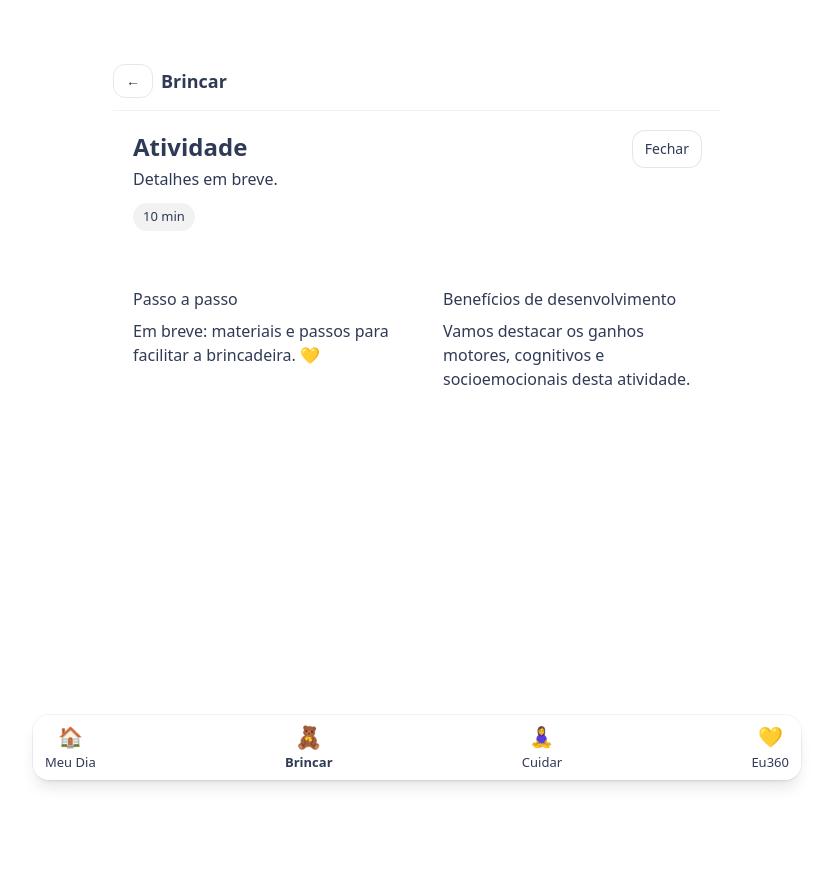
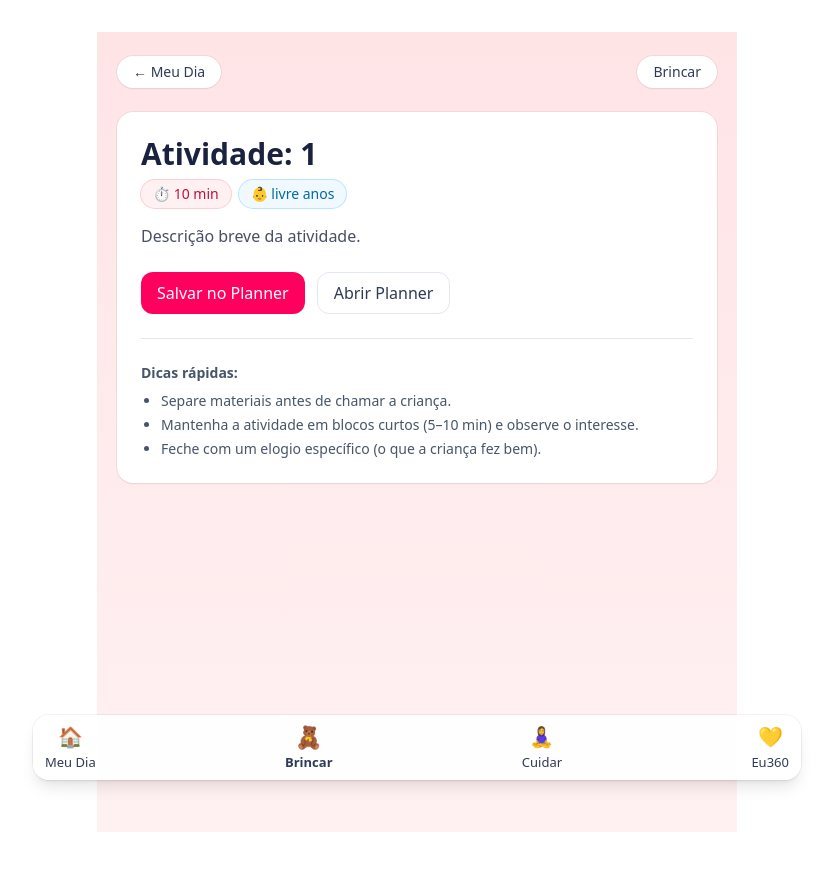
Before and after one commit to simonebrusco/materna360-app, a Next.js app in the folder materna360_starter/: page /brincar/1 in a window 1280 px wide. Shown: the top 870 px of the page, without its empty margins (223-1056 px from the left). Before the commit the page ends 800 px from the top, so only its background shows below. Built offline with nearby package versions, Linux system fonts and the light colour scheme.

Commit message:
Create page.jsx

```diff
--- /dev/null
+++ b/materna360_starter/app/brincar/[id]/page.jsx
@@ -0,0 +1,110 @@
+"use client";
+
+import Link from "next/link";
+import { useMemo } from "react";
+import SaveToPlannerButton from "@/components/SaveToPlannerButton";
+
+/**
+ * Página de detalhes da atividade.
+ * Não depende de lib/activities: usa catálogo interno mínimo e aceita query params (?title=&desc=&age=&time=)
+ * Ex.: /brincar/bolhas?title=Bolhas de sabão&desc=Brincar no quintal&age=2-4&time=10
+ */
+
+const CATALOG_MIN = {
+  // catálogo mínimo para fallback (adicione conforme usar)
+  bolhas: {
+    title: "Bolhas de sabão no quintal",
+    desc: "Prepare uma mistura simples e brinquem de estourar e perseguir bolhas. Trabalha coordenação e atenção.",
+    age: "2-4",
+    time: 10,
+  },
+  tesouro: {
+    title: "Caça ao tesouro em casa",
+    desc: "Esconda 5 objetos simples e crie pistas em desenho. Estimula curiosidade e resolução de problemas.",
+    age: "3-6",
+    time: 15,
+  },
+};
+
+function getParam(searchParams, key, fallback = "") {
+  const v = searchParams.get(key);
+  return v !== null ? v : fallback;
+}
+
+export default function ActivityDetail({ params, searchParams }) {
+  const id = params?.id || "atividade";
+  // next 14+ passa URLSearchParams em props; se não, reconstruímos
+  const sp = useMemo(() => {
+    try {
+      if (searchParams && typeof searchParams.get === "function") return searchParams;
+      // compat: cria a partir de window.location (client)
+      const url = typeof window !== "undefined" ? new URL(window.location.href) : null;
+      return url ? url.searchParams : new URLSearchParams();
+    } catch {
+      return new URLSearchParams();
+    }
+  }, [searchParams]);
+
+  const fallback = CATALOG_MIN[id] || {
+    title: `Atividade: ${id}`,
+    desc: "Descrição breve da atividade.",
+    age: "livre",
+    time: 10,
+  };
+
+  const title = getParam(sp, "title", fallback.title);
+  const desc = getParam(sp, "desc", fallback.desc);
+  const age = getParam(sp, "age", fallback.age);
+  const time = parseInt(getParam(sp, "time", String(fallback.time)), 10) || fallback.time;
+
+  return (
+    <main className="min-h-screen bg-gradient-to-b from-rose-100 to-rose-50">
+      <header className="mx-auto max-w-4xl px-5 pt-6 flex items-center justify-between">
+        <Link href="/meu-dia" className="rounded-full bg-white px-4 py-1.5 text-sm ring-1 ring-black/5 shadow-sm">
+          ← Meu Dia
+        </Link>
+        <Link href="/brincar" className="rounded-full bg-white px-4 py-1.5 text-sm ring-1 ring-black/5 shadow-sm">
+          Brincar
+        </Link>
+      </header>
+
+      <section className="mx-auto max-w-4xl px-5 pt-6 pb-24">
+        <div className="rounded-2xl bg-white ring-1 ring-black/5 shadow-sm p-5 md:p-6">
+          <h1 className="text-2xl md:text-3xl font-bold text-[#1A2240]">{title}</h1>
+
+          <div className="mt-2 flex flex-wrap gap-2 text-sm">
+            <span className="inline-flex items-center gap-1 rounded-full bg-rose-50 text-rose-700 px-3 py-1 ring-1 ring-rose-200">
+              ⏱️ {time} min
+            </span>
+            <span className="inline-flex items-center gap-1 rounded-full bg-sky-50 text-sky-700 px-3 py-1 ring-1 ring-sky-200">
+              👶 {age} anos
+            </span>
+          </div>
+
+          <p className="mt-4 text-[#1A2240]/80">{desc}</p>
+
+          <div className="mt-6 flex flex-wrap gap-3">
+            <SaveToPlannerButton title={title} />
+            <Link
+              href="/meu-dia/planner"
+              className="px-4 py-2 rounded-xl bg-white border border-slate-200"
+            >
+              Abrir Planner
+            </Link>
+          </div>
+
+          <hr className="my-6 border-black/10" />
+
+          <div className="text-sm text-slate-600 space-y-2">
+            <p><strong>Dicas rápidas:</strong></p>
+            <ul className="list-disc pl-5 space-y-1">
+              <li>Separe materiais antes de chamar a criança.</li>
+              <li>Mantenha a atividade em blocos curtos (5–10 min) e observe o interesse.</li>
+              <li>Feche com um elogio específico (o que a criança fez bem).</li>
+            </ul>
+          </div>
+        </div>
+      </section>
+    </main>
+  );
+}
```
